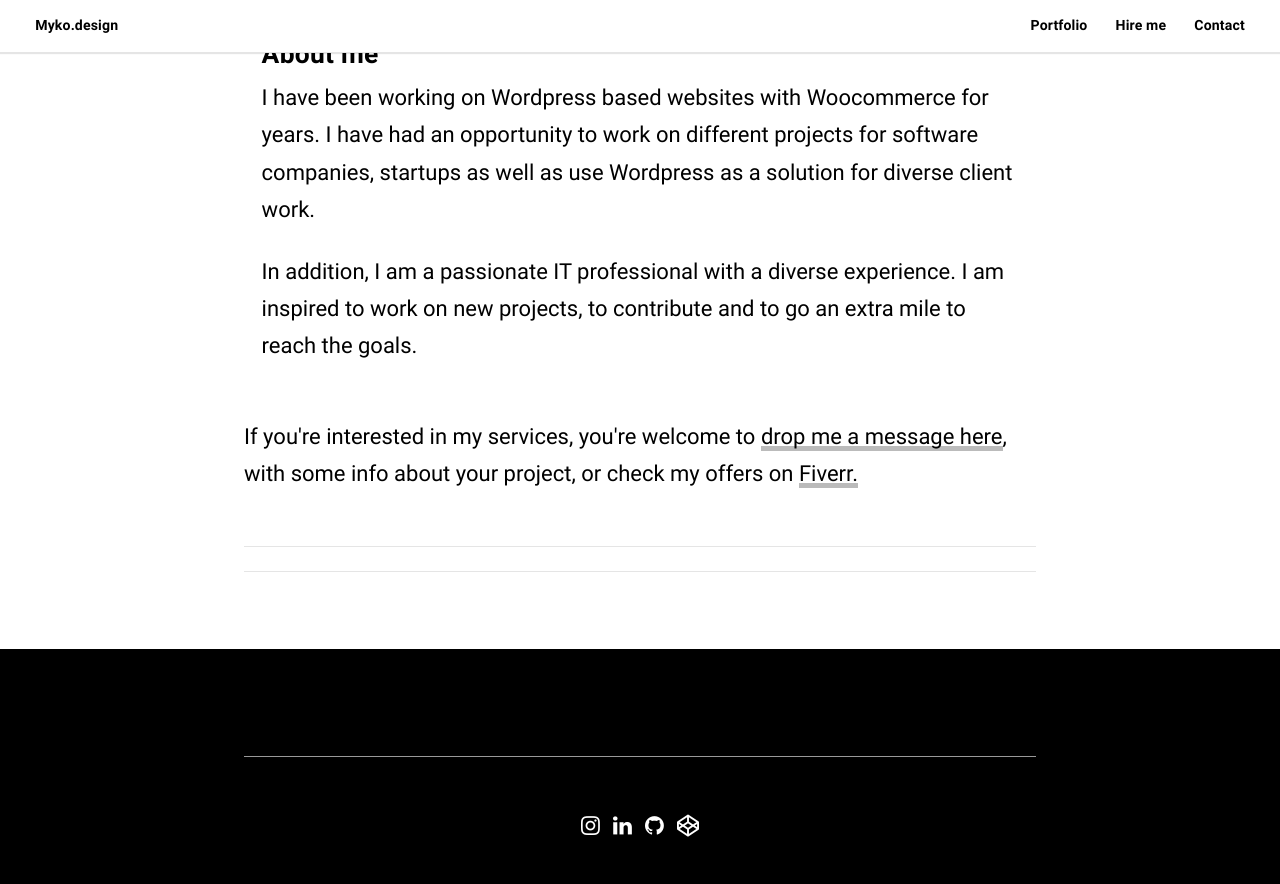
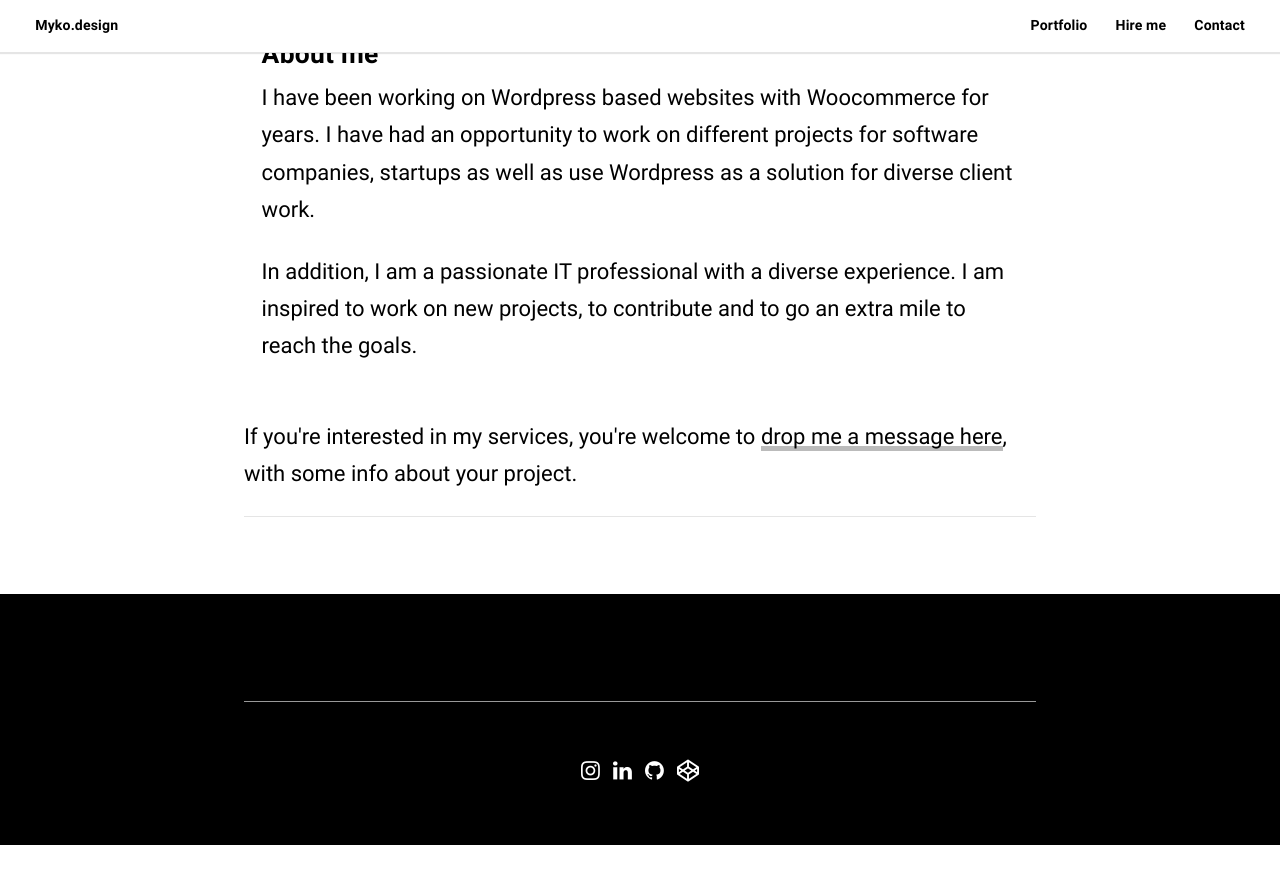
Before and after one commit to mykotypes/barber-jekyll, a Jekyll site: the page built from hire-me.html, in a window 1280 px wide and 900 px high, scrolled down 1152 px. Shown: the top 884 px of the window. Built offline with Jekyll 4.4.1, drawn with Linux system fonts in a browser that asks for light colours; some web fonts are replaced; a script that is not in the unit is left out; comment, search, counter and statistics services are not loaded; after the commit the page ends 1997 px from its top, so only the background shows below that.

Commit message:
update hire-me

```diff
--- a/hire-me.html
+++ b/hire-me.html
@@ -37,29 +37,8 @@ title: Hire me
         </div>
       <!-- </div> -->
     </div>
-    <p>If you're interested in my services, you're welcome to <a class="popup__open">drop me a message here</a>, with some info about your project, or check my offers on <a href="https://www.fiverr.com/mykolast" target="_blank">Fiverr.</a>
-    </span></p>
+    <p>If you're interested in my services, you're welcome to <a class="popup__open">drop me a message here</a>, with some info about your project.</p>
 
-   <!-- Put this code anywhere in the body of your page where you want the badge to show up. -->
-
-<div itemscope itemtype='http://schema.org/Person' class='fiverr-seller-widget' style='display: inline-block;'>
-  <a itemprop='url' href=https://www.fiverr.com/mykolast rel="nofollow" target="_blank" style='display: inline-block;'>
-     <div class='fiverr-seller-content' id='fiverr-seller-widget-content-fcf350dd-a4af-48e9-b3ea-6d0f2b3e71b2' itemprop='contentURL' style='display: none;'></div>
-     <div id='fiverr-widget-seller-data' style='display: none;'>
-         <div itemprop='name' >mykolast</div>
-         <div itemscope itemtype='http://schema.org/Organization'><span itemprop='name'>Fiverr</span></div>
-         <div itemprop='jobtitle'>Seller</div>
-         <div itemprop='description'>Web developer with a sense for design. Specializing in building custom theme Wordpress websites. Taking from your idea to functioning and fast website.</div>
-     </div>
- </a>
-</div>
-
-<script id='fiverr-seller-widget-script-fcf350dd-a4af-48e9-b3ea-6d0f2b3e71b2' src='https://widgets.fiverr.com/api/v1/seller/mykolast?widget_id=fcf350dd-a4af-48e9-b3ea-6d0f2b3e71b2' data-config='{"category_name":"Programming \u0026 Tech"}' async='true' defer='true'></script>
-
-    <hr/>
-
-    <br>
-    <br>
     <br>
     <hr>
 <!--
```
